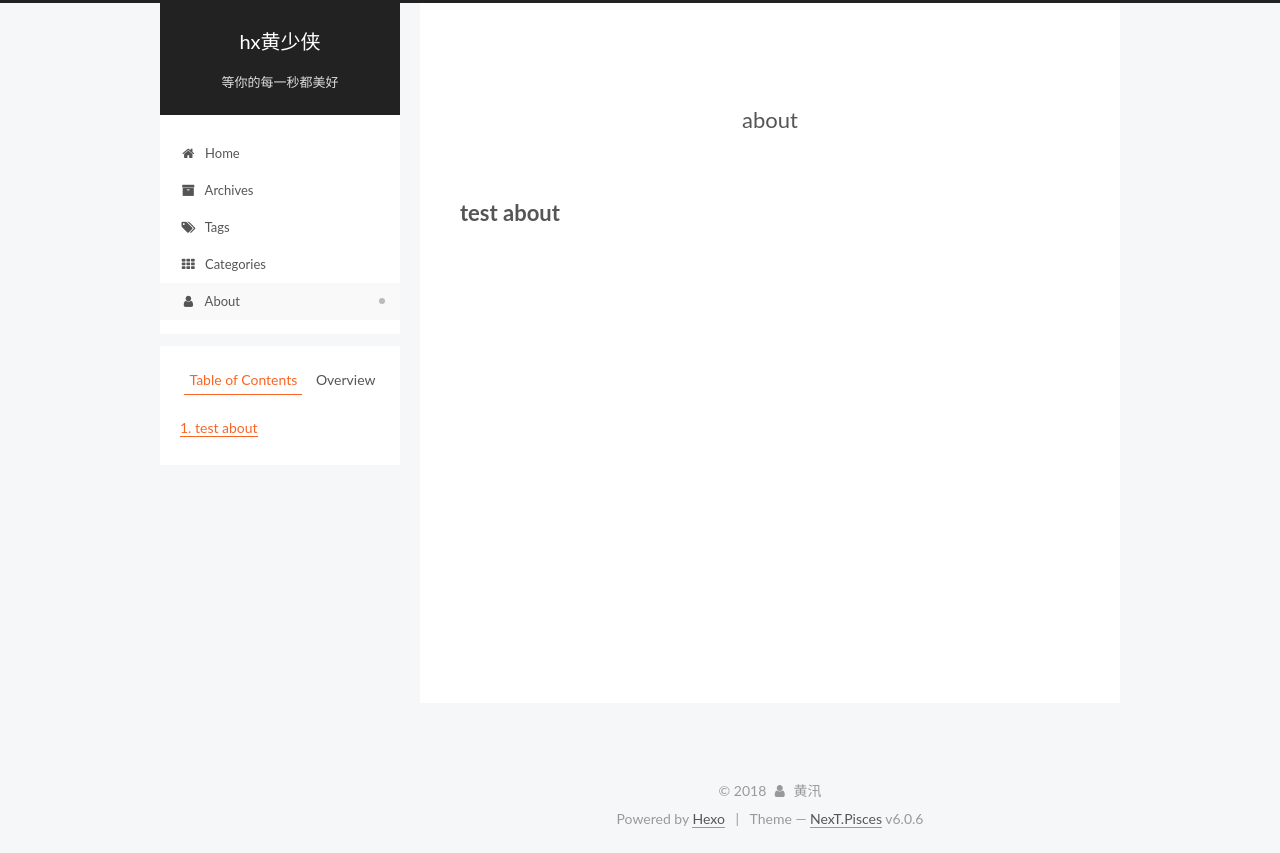
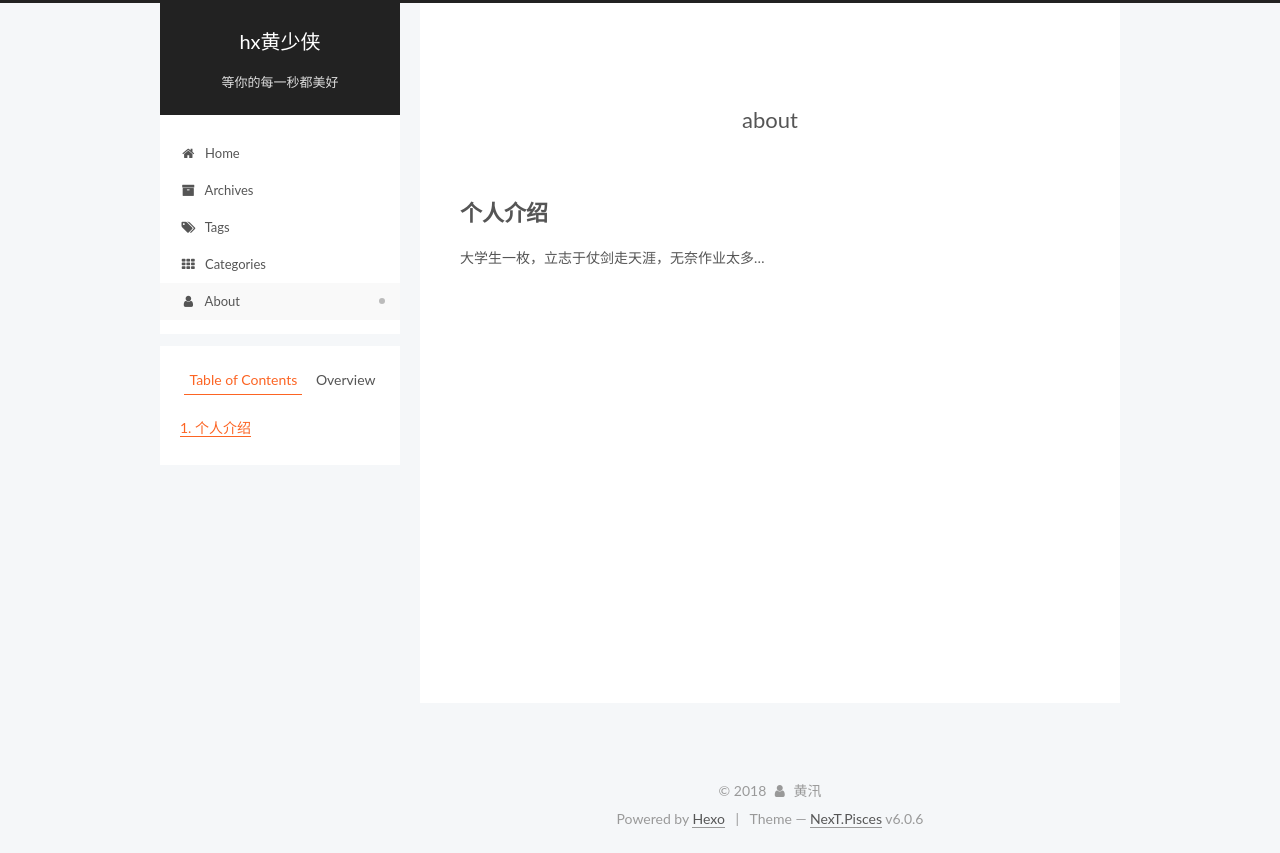
Before and after one commit to huangxun123/huangxun123.github.io, a plain HTML site: page about/index.html in a window 1280 px wide. Drawn offline with Linux system fonts and the light colour scheme.

Commit message:
Site updated: 2018-03-17 23:52:16

```diff
--- a/about/index.html
+++ b/about/index.html
@@ -99,17 +99,17 @@
 
 
 
-  <meta name="description" content="test about">
+  <meta name="description" content="个人介绍大学生一枚，立志于仗剑走天涯，无奈作业太多…">
 <meta property="og:type" content="website">
 <meta property="og:title" content="about">
 <meta property="og:url" content="http://yoursite.com/about/index.html">
 <meta property="og:site_name" content="hx黄少侠">
-<meta property="og:description" content="test about">
+<meta property="og:description" content="个人介绍大学生一枚，立志于仗剑走天涯，无奈作业太多…">
 <meta property="og:locale" content="zh-Hans">
-<meta property="og:updated_time" content="2018-03-17T03:18:23.399Z">
+<meta property="og:updated_time" content="2018-03-17T15:50:51.211Z">
 <meta name="twitter:card" content="summary">
 <meta name="twitter:title" content="about">
-<meta name="twitter:description" content="test about">
+<meta name="twitter:description" content="个人介绍大学生一枚，立志于仗剑走天涯，无奈作业太多…">
 
 
 
@@ -333,7 +333,8 @@
       <div class="post-body">
 
 
-          <h1 id="test-about"><a href="#test-about" class="headerlink" title="test about"></a>test about</h1>
+          <h1 id="个人介绍"><a href="#个人介绍" class="headerlink" title="个人介绍"></a>个人介绍</h1><p>大学生一枚，立志于仗剑走天涯，无奈作业太多…</p>
+
 
       </div>
 
@@ -472,7 +473,7 @@
 
 
 
-              <div class="post-toc-content"><ol class="nav"><li class="nav-item nav-level-1"><a class="nav-link" href="#test-about"><span class="nav-number">1.</span> <span class="nav-text">test about</span></a></li></ol></div>
+              <div class="post-toc-content"><ol class="nav"><li class="nav-item nav-level-1"><a class="nav-link" href="#个人介绍"><span class="nav-number">1.</span> <span class="nav-text">个人介绍</span></a></li></ol></div>
 
 
           </div>
```
